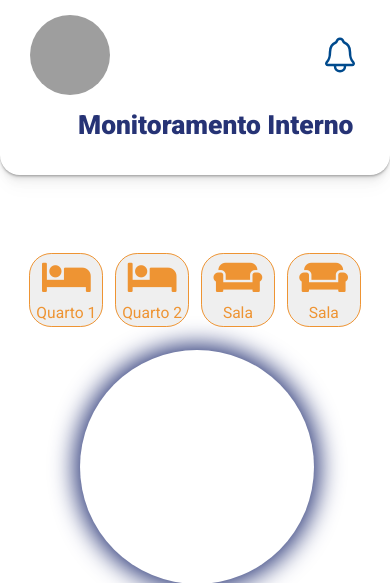
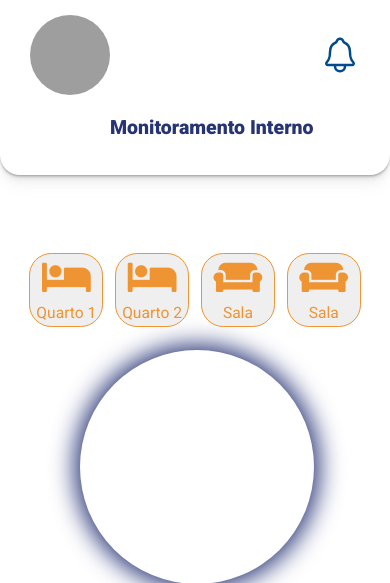
Before and after one commit to YagoABSC/Campus_party_IOTai, a PHP site: page /monitorUm.html in a window 390 px wide. Shown: the top 583 px of the page. Run offline with PHP 8.4, Linux system fonts and the light colour scheme; grey boxes are pictures that could not be loaded.

Commit message:
ajuste css

```diff
--- a/static_web/monitor.css
+++ b/static_web/monitor.css
@@ -242,6 +242,11 @@
 
 @media screen and (max-width: 699px) {
 
+    .user {
+        margin-left: 2rem;
+        font-size: 5vw;
+    }
+
     .boasVindas {
         margin-left: 3rem;
     }
```
